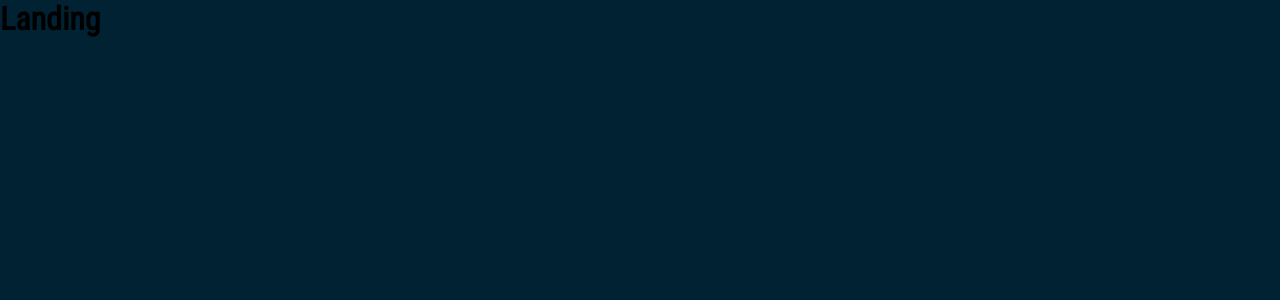
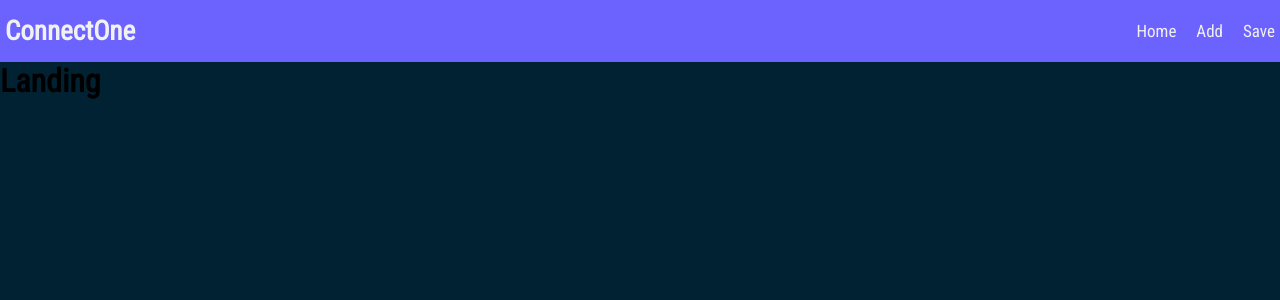
Before and after one commit to emmanz1995/connectOne-app, a React (Create React App) app in the folder client/: page / in a window 1280 px wide. Shown: the top 300 px of the page. Built offline with nearby package versions, Linux system fonts and the light colour scheme; the HTML template or start-up script is replaced by a standard one; a web font is replaced by a local one.

Commit message:
new changes

```diff
--- a/client/src/components/Navbar/Navbar.jsx
+++ b/client/src/components/Navbar/Navbar.jsx
@@ -1,8 +1,16 @@
 import React from 'react';
+import './navbar.scss';
 
 const Navbar = () => {
     return (
-        <div></div>
+        <div className="navbar">
+            <h1 className="navbar__title">ConnectOne</h1>
+            <ul className="navbar__list">
+                <li><a href="/" className="navbar__link">Home</a></li>
+                <li><a href="/" className="navbar__link">Add</a></li>
+                <li><a href="/" className="navbar__link">Save</a></li>
+            </ul>
+        </div>
     );
 }
 
--- /dev/null
+++ b/client/src/components/Navbar/navbar.scss
@@ -0,0 +1,24 @@
+@use '../../scss/partials/mixins' as *;
+@use '../../scss/partials/variables' as *;
+
+.navbar {
+  padding: 5px;
+  background-color: $MainTheme;
+  display: flex;
+  align-items: center;
+  justify-content: space-between;
+  &__title {
+    @include titleTheme($LightTheme, 27px);
+  }
+  &__list {
+    display: flex;
+    align-items: center;
+    list-style: none;
+    grid-gap: 20px;
+  }
+
+  &__link {
+    @include linkBtn($LightTheme, 17px);
+    text-decoration: none;
+  }
+}
--- a/client/src/pages/landing/LandingPage.jsx
+++ b/client/src/pages/landing/LandingPage.jsx
@@ -1,7 +1,13 @@
 import React from 'react';
+import Navbar from "../../components/Navbar/Navbar";
 
 function LandingPage() {
-    return <h1>Landing</h1>
+    return (
+        <>
+            <Navbar />
+            <h1>Landing</h1>
+        </>
+    )
 }
 
 export default LandingPage;
```
Also changed, not shown: client/src/pages/auth/auth.scss (added), client/src/pages/feed/feed.scss (added), client/src/pages/landing/landing.scss (added).
